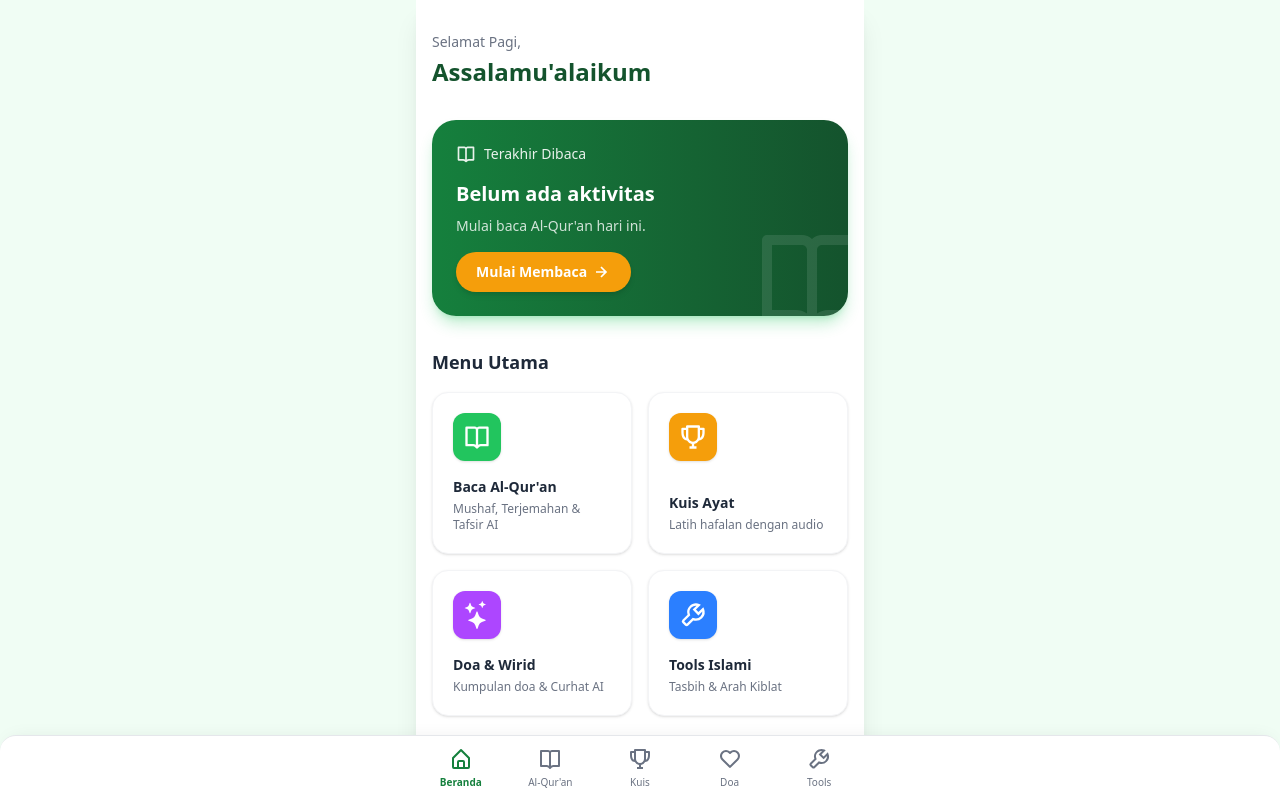
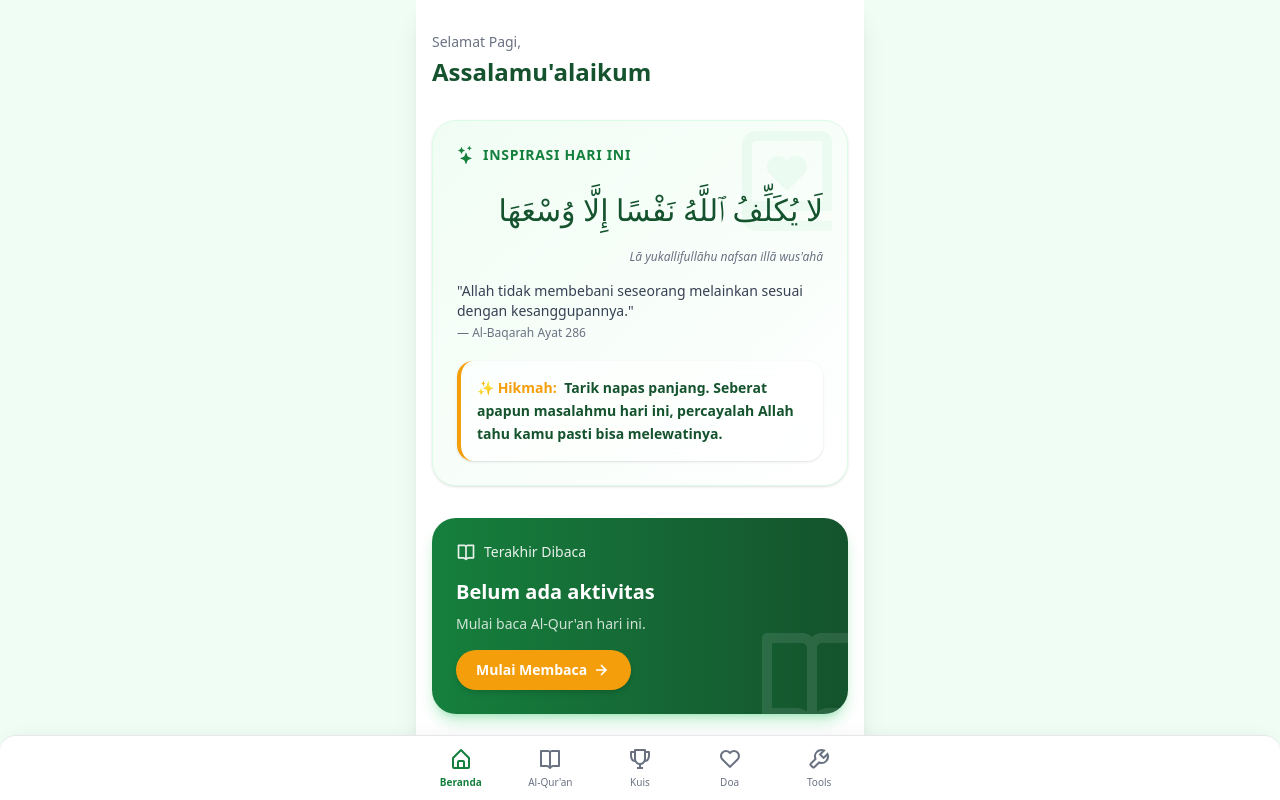
Before and after one commit to untungsetiawan476/quran-app, a Next.js app: page / in a window 1280 px wide. Shown: the top 800 px of the page. Built offline with nearby package versions, Linux system fonts and the light colour scheme; no server answers.

Commit message:
Update page.tsx

```diff
--- a/src/app/page.tsx
+++ b/src/app/page.tsx
@@ -4,6 +4,7 @@ import Link from 'next/link';
 import { BiBookOpen, BiTrophy, BiWrench, BiRightArrowAlt } from 'react-icons/bi';
 import { BsStars } from 'react-icons/bs';
 import PrayerTimes from '@/components/PrayerTimes';
+import AyatHarian from '@/components/AyatHarian';
 
 interface LastRead {
   surahName: string;
@@ -51,7 +52,11 @@ export default function Home() {
         <h1 className="text-2xl font-bold text-islamic-900 dark:text-white">Assalamu&apos;alaikum</h1>
       </div>
 
-      <PrayerTimes />
+      {/* Jadwal Sholat */}
+    <PrayerTimes />
+
+      {/* Ayat & Hikmah Harian */}
+      <AyatHarian />
 
       {/* Card Terakhir Dibaca */}
       <div className="bg-linear-to-r from-islamic-700 to-islamic-900 rounded-3xl p-6 shadow-lg shadow-islamic-500/30 text-white mb-8 relative overflow-hidden">
```
